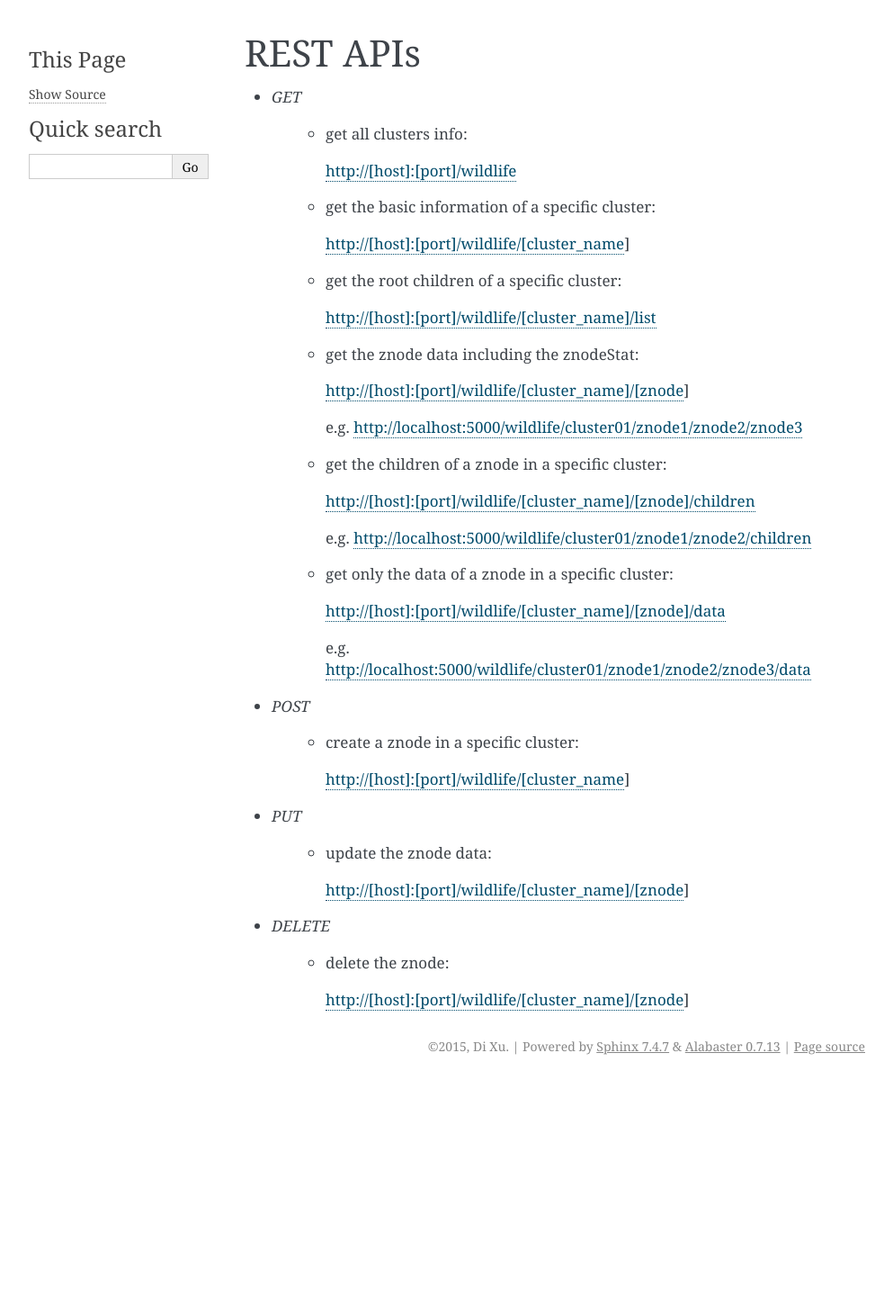
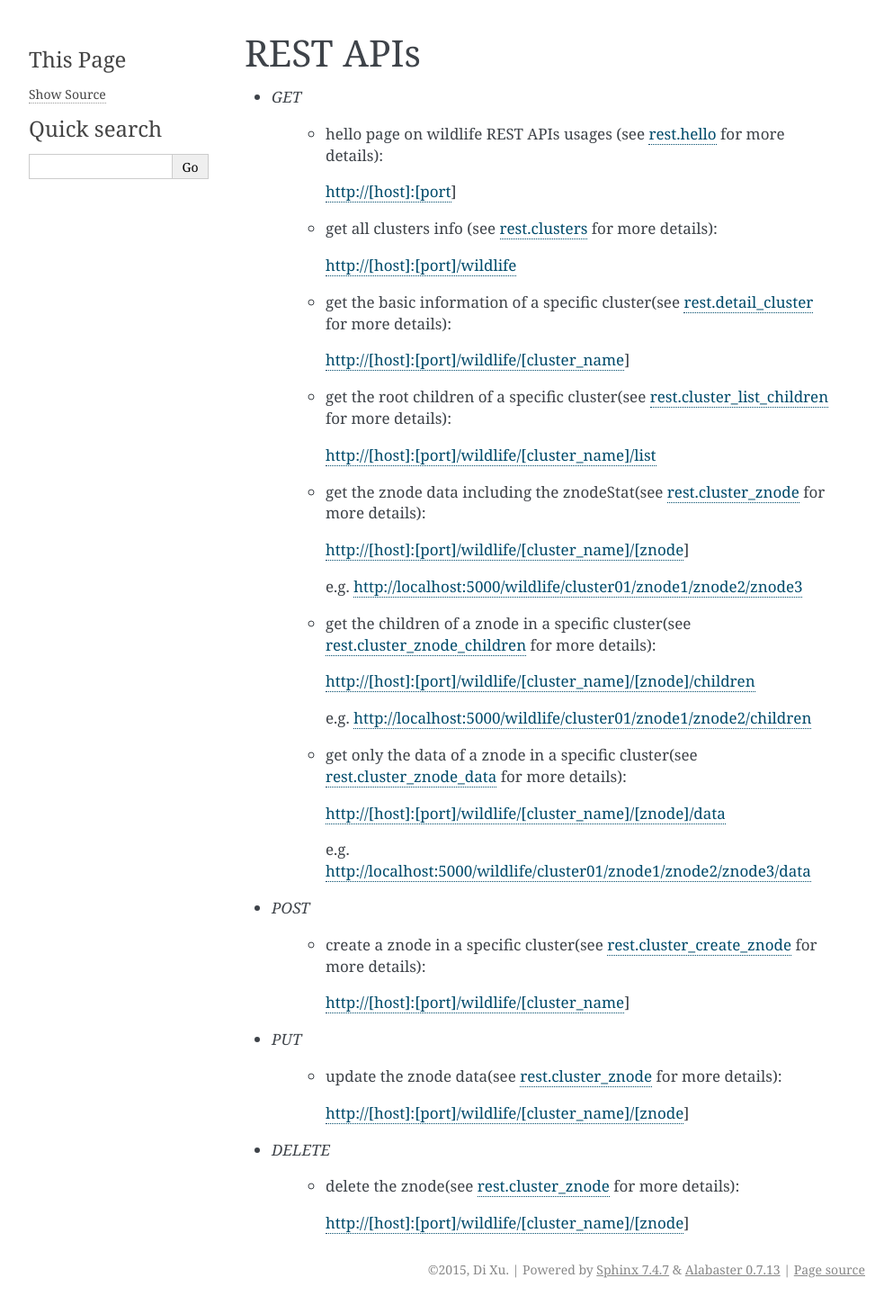
Before and after one commit to dixudx/wildlife, a Sphinx documentation site: the page built from doc/source/restapis.rst, in a window 1280 px wide. Shown: the whole page at 90% size, without its empty margins (148-1141 px from the left). Built offline with Sphinx 7.4.7, drawn with Linux system fonts in a browser that asks for light colours; before the commit the page ends 1202 px from its top, so only the background shows below that.

Commit message:
update doc format

```diff
--- a/doc/source/restapis.rst
+++ b/doc/source/restapis.rst
@@ -6,31 +6,42 @@ REST APIs
 
 - `GET`
 
-    - get all clusters info:
+    - hello page on wildlife REST APIs usages (see `rest.hello
+      <./wildlife.rest.html#wildlife.rest.hello>`_ for more details):
+
+      http://[host]:[port]
+
+    - get all clusters info (see `rest.clusters
+      <./wildlife.rest.html#wildlife.rest.clusters>`_ for more details):
 
       http://[host]:[port]/wildlife
 
-    - get the basic information of a specific cluster:
+    - get the basic information of a specific cluster(see `rest.detail_cluster
+      <./wildlife.rest.html#wildlife.rest.detail_cluster>`_ for more details):
 
       http://[host]:[port]/wildlife/[cluster_name]
 
-    - get the root children of a specific cluster:
+    - get the root children of a specific cluster(see `rest.cluster_list_children
+      <./wildlife.rest.html#wildlife.rest.cluster_list_children>`_ for  more details):
 
       http://[host]:[port]/wildlife/[cluster_name]/list
 
-    - get the znode data including the znodeStat:
+    - get the znode data including the znodeStat(see `rest.cluster_znode
+      <./wildlife.rest.html#wildlife.rest.cluster_znode>`_ for more details):
 
       http://[host]:[port]/wildlife/[cluster_name]/[znode]
 
       e.g. http://localhost:5000/wildlife/cluster01/znode1/znode2/znode3
 
-    - get the children of a znode in a specific cluster:
+    - get the children of a znode in a specific cluster(see `rest.cluster_znode_children
+      <./wildlife.rest.html#wildlife.rest.cluster_znode_children>`_ for more details):
 
       http://[host]:[port]/wildlife/[cluster_name]/[znode]/children
 
       e.g. http://localhost:5000/wildlife/cluster01/znode1/znode2/children
 
-    - get only the data of a znode in a specific cluster:
+    - get only the data of a znode in a specific cluster(see `rest.cluster_znode_data
+      <./wildlife.rest.html#wildlife.rest.cluster_znode_data>`_ for more details):
 
       http://[host]:[port]/wildlife/[cluster_name]/[znode]/data
 
@@ -38,18 +49,19 @@ REST APIs
 
 - `POST`
 
-    - create a znode in a specific cluster:
+    - create a znode in a specific cluster(see `rest.cluster_create_znode
+      <./wildlife.rest.html#wildlife.rest.cluster_create_znode>`_ for more details):
 
       http://[host]:[port]/wildlife/[cluster_name]
 
 - `PUT`
 
-    - update the znode data:
+    - update the znode data(see `rest.cluster_znode`_ for more details):
 
       http://[host]:[port]/wildlife/[cluster_name]/[znode]
 
 - `DELETE`
 
-    - delete the znode:
+    - delete the znode(see `rest.cluster_znode`_ for more details):
 
       http://[host]:[port]/wildlife/[cluster_name]/[znode]
```
Also changed, not shown: README.rst (+20 -2 lines), doc/source/_static/tmp.rst (added), doc/source/_templates/tmp.rst (added), 1 other file.
